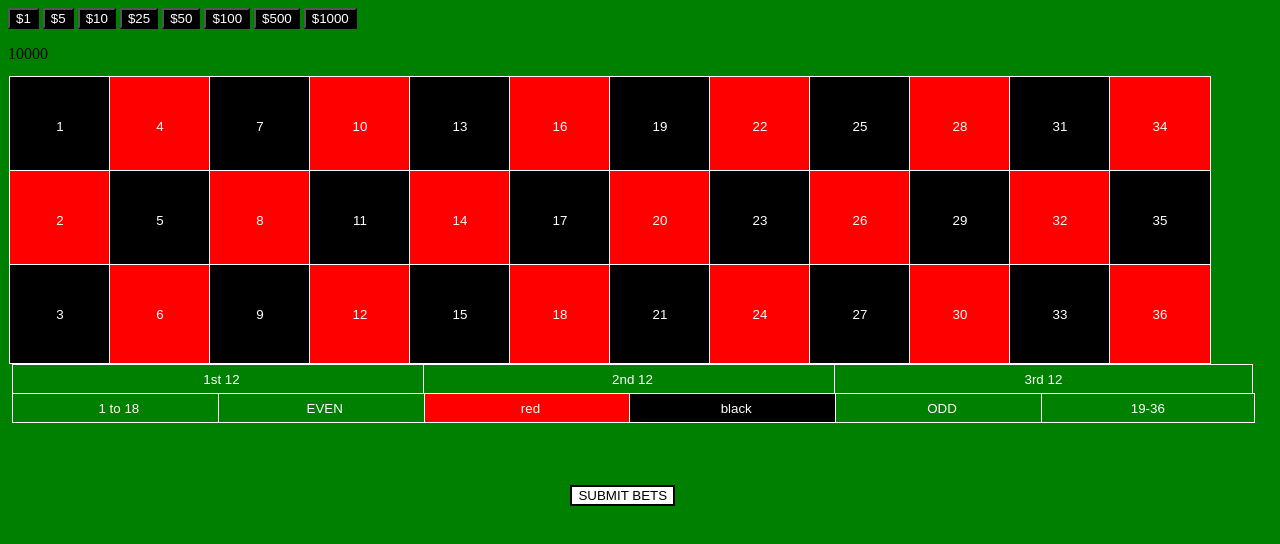
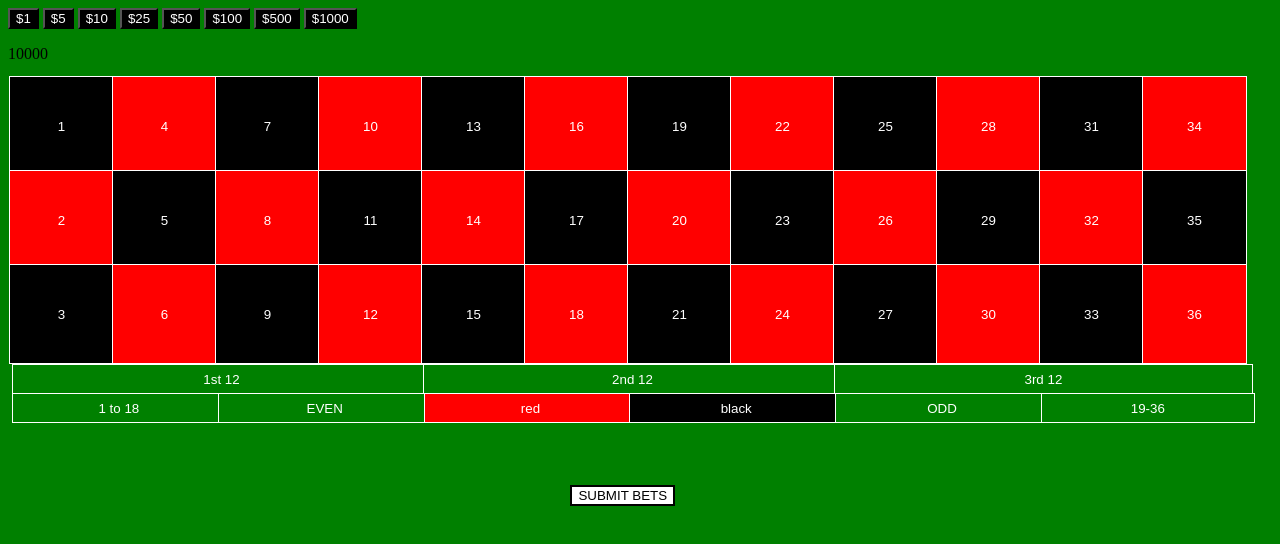
Before and after one commit to THOMAS-DYLAN/ROULETTE, a plain HTML site: page index.html in a window 1280 px wide. Drawn offline with nearby package versions, Linux system fonts and the light colour scheme.

Commit message:
Update style.css

```diff
--- a/style.css
+++ b/style.css
@@ -14,7 +14,7 @@ button {
 
 #numbers button {
   height: 100px;
-  width: 102px;
+  width: 105px;
   border: 1px white solid;
   margin: -3px;
   background: red;
```
